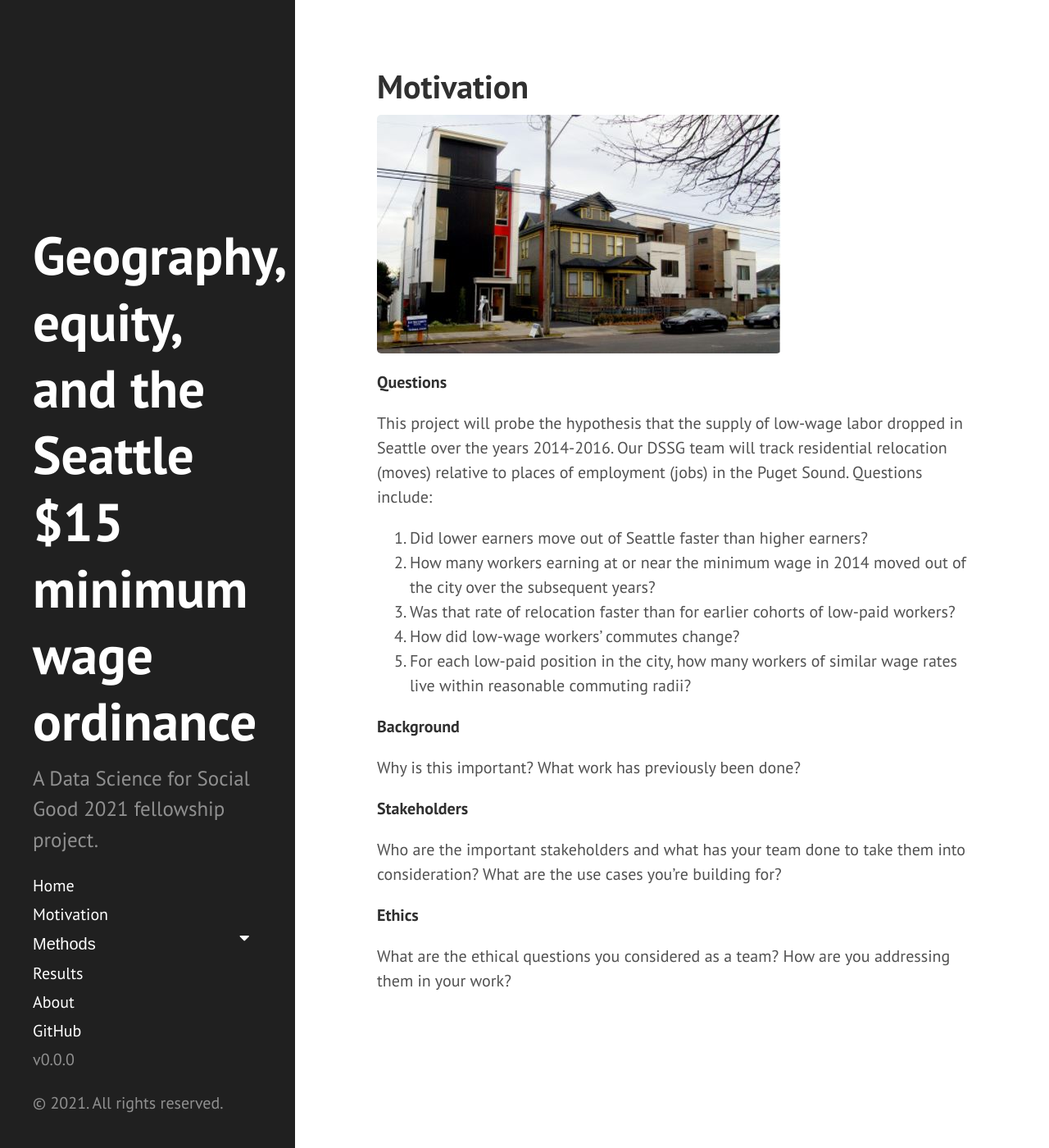
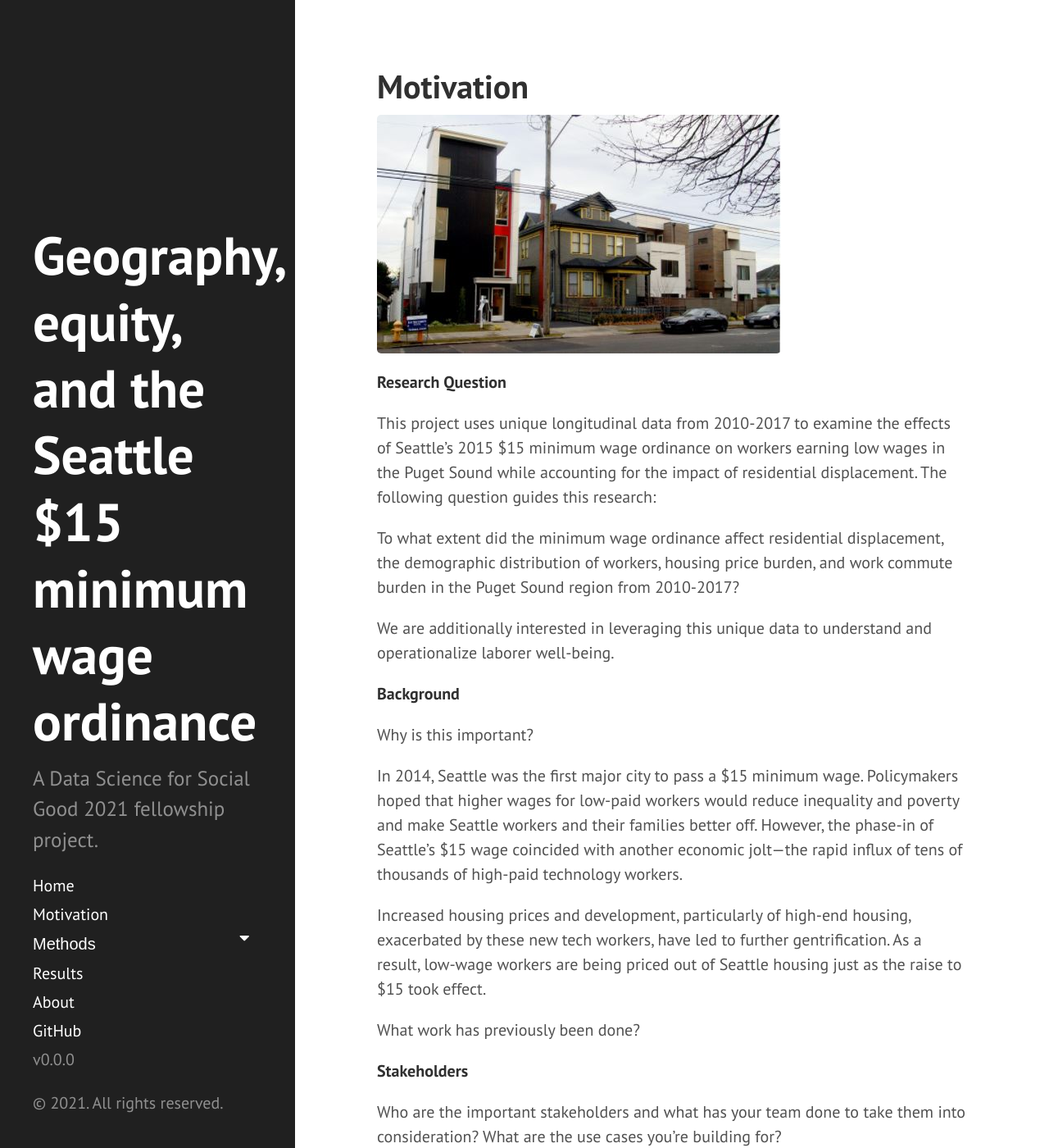
Before and after one commit to uwescience/MinWA, a Jekyll site: the page built from motivation.md, in a window 1280 px wide and 1400 px high. Shown: the whole window at 82% size. Built offline with Jekyll 4.4.1, drawn with Linux system fonts in a browser that asks for light colours.

Commit message:
major changes to motivation section

```diff
--- a/motivation.md
+++ b/motivation.md
@@ -5,21 +5,24 @@ title: Motivation
 
 <img src="{{ site.url }}{{ site.baseurl }}/assets/img/Gent_Photo.JPG">
 
-**Questions**
+**Research Question**
 
-This project will probe the hypothesis that the supply of low-wage labor dropped in Seattle over the years 2014-2016. Our DSSG team will track residential relocation (moves) relative to places of employment (jobs) in the Puget Sound. Questions include:
+This project uses unique longitudinal data from 2010-2017 to examine the effects of Seattle’s 2015 $15 minimum wage ordinance on workers earning low wages in the Puget Sound while accounting for the impact of residential displacement. The following question guides this research:
 
-1. Did lower earners move out of Seattle faster than higher earners?
-2. How many workers earning at or near the minimum wage in 2014 moved out of the city over the subsequent years?
-3. Was that rate of relocation faster than for earlier cohorts of low-paid workers?
-4. How did low-wage workers’ commutes change?
-5. For each low-paid position in the city, how many workers of similar wage rates live within reasonable commuting radii?
+To what extent did the minimum wage ordinance affect residential displacement, the demographic distribution of workers, housing price burden, and work commute burden in the Puget Sound region from 2010-2017?
 
+We are additionally interested in leveraging this unique data to understand and operationalize laborer well-being.
 
 **Background**
 
 Why is this important?
+
+In 2014, Seattle was the first major city to pass a \$15 minimum wage. Policymakers hoped that higher wages for low-paid workers would reduce inequality and poverty and make Seattle workers and their families better off. However, the phase-in of Seattle’s $15 wage coincided with another economic jolt—the rapid influx of tens of thousands of high-paid technology workers.
+
+Increased housing prices and development, particularly of high-end housing, exacerbated by these new tech workers, have led to further gentrification. As a result, low-wage workers are being priced out of Seattle housing just as the raise to $15 took effect.
+
 What work has previously been done?
+
 
 **Stakeholders**
 
```
